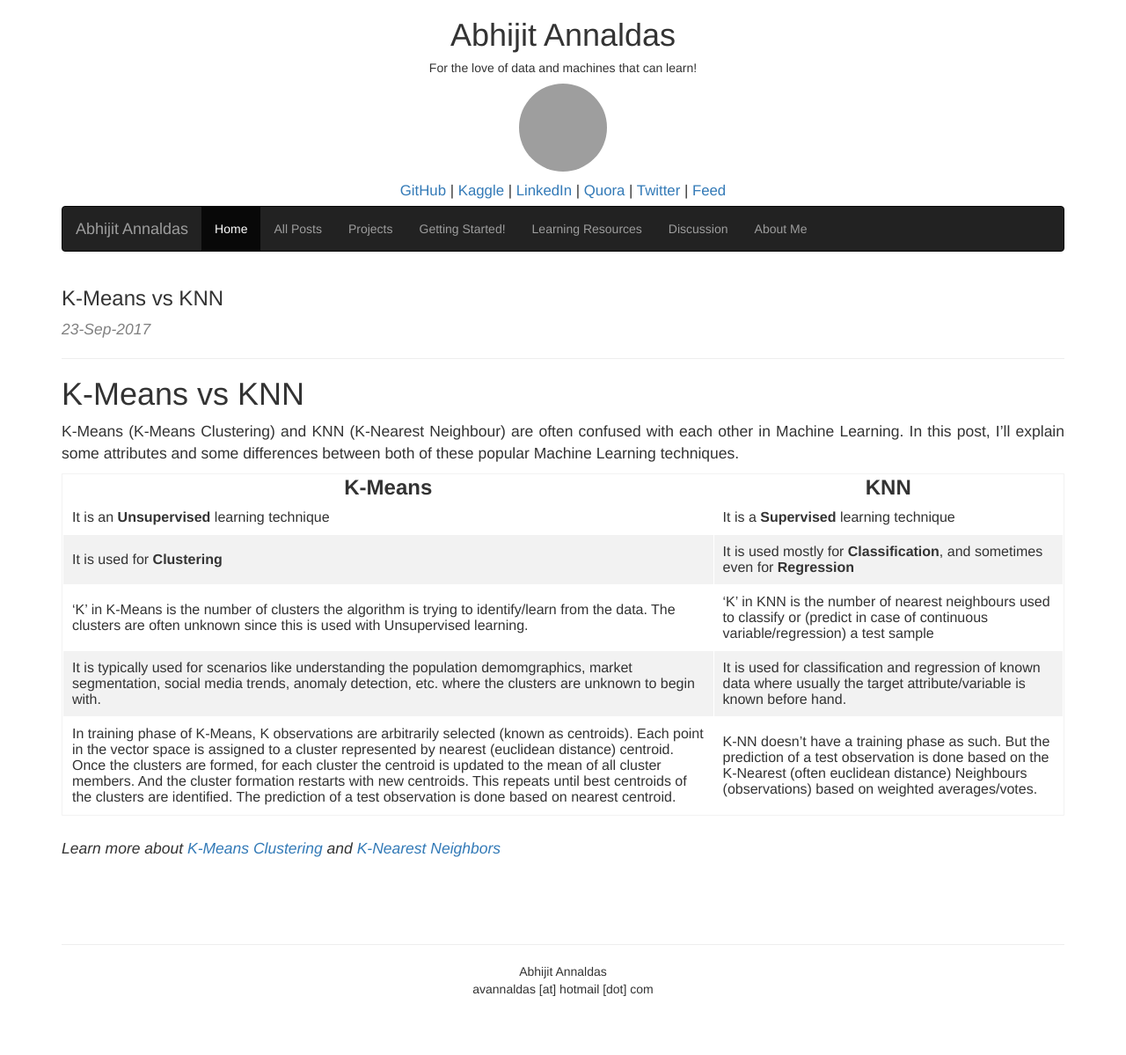
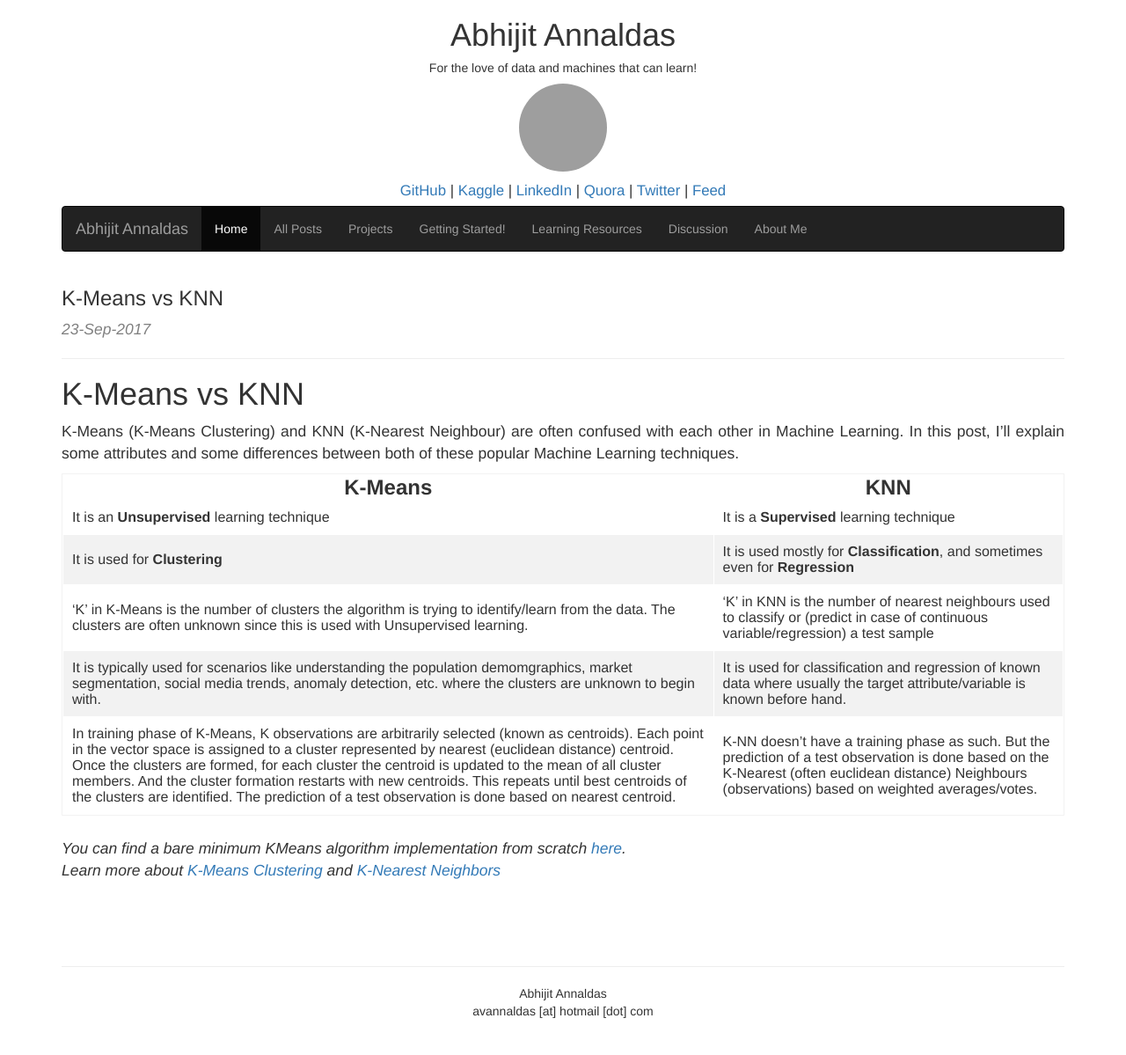
Before and after one commit to devm1023/ML_project, a Jekyll site: the page built from _posts/2017-09-23-kmeans-vs-knn-in-machine-learning.markdown, in a window 1280 px wide. Shown: the whole page at 88% size. Built offline with Jekyll 4.4.1, drawn with Linux system fonts in a browser that asks for light colours; nearby versions of some CDN libraries; comment, search, counter and statistics services are not loaded; before the commit the page ends 1174 px from its top, so only the background shows below that; grey boxes are pictures that could not be loaded.

Commit message:
Update 2017-09-23-kmeans-vs-knn-in-machine-learning.markdown

```diff
--- a/_posts/2017-09-23-kmeans-vs-knn-in-machine-learning.markdown
+++ b/_posts/2017-09-23-kmeans-vs-knn-in-machine-learning.markdown
@@ -19,4 +19,6 @@ K-Means (K-Means Clustering) and KNN (K-Nearest Neighbour) are often confused wi
 | In training phase of K-Means, K observations are arbitrarily selected (known as centroids). Each point in the vector space is assigned to a cluster represented by nearest (euclidean distance) centroid. Once the clusters are formed, for each cluster the centroid is updated to the mean of all cluster members. And the cluster formation restarts with new centroids. This repeats until best centroids of the clusters are identified. The prediction of a test observation is done based on nearest centroid. | K-NN doesn't have a training phase as such. But the prediction of a test observation is done based on the K-Nearest (often euclidean distance) Neighbours (observations) based on weighted averages/votes. |
 
 <br />
+<i>You can find a bare minimum KMeans algorithm implementation from scratch <A href="https://github.com/avannaldas/ML-from-scratch/blob/master/avlearn/cluster.py" target="_blank">here</A>.</i>
+<br />
 <i>Learn more about <A href="https://en.wikipedia.org/wiki/K-means_clustering" target="_blank">K-Means Clustering</A> and <A href="https://en.wikipedia.org/wiki/K-nearest_neighbors_algorithm" target="_blank">K-Nearest Neighbors</A></i>
```
